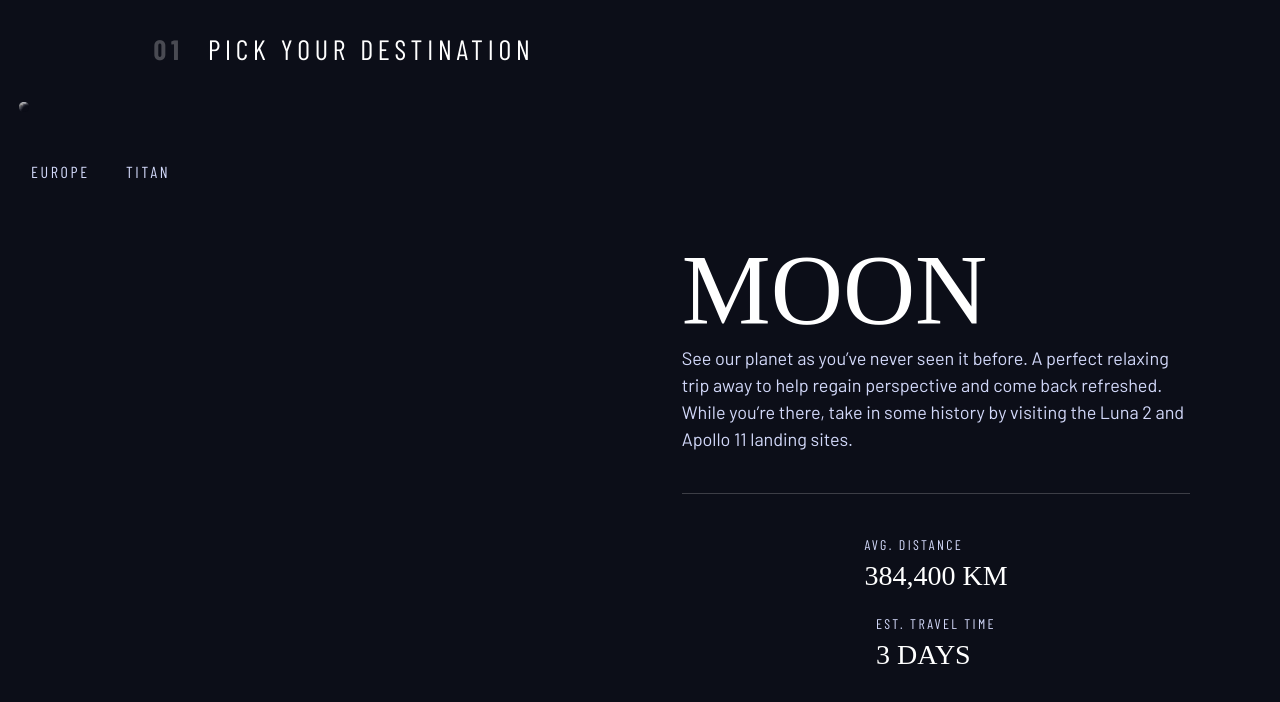
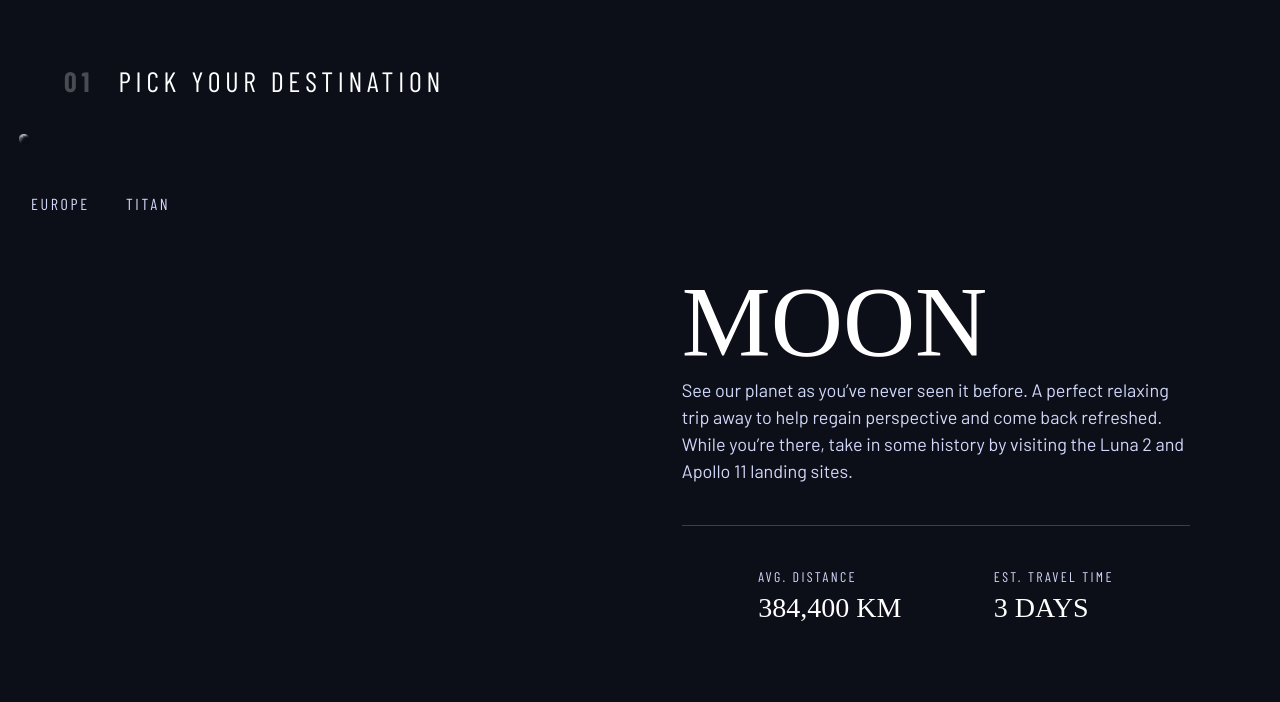
Before and after one commit to suzannepach/space-travel-website, a website built with webpack: page destination-moon.html in a window 1280 px wide. Shown: the part 130-832 px from the top of the page. Built offline with nearby package versions, Linux system fonts and the light colour scheme; a web font is replaced by a local one.

Commit message:
Added destination page layout for tablet

```diff
--- a/index.css
+++ b/index.css
@@ -545,7 +545,19 @@ body {
     margin-top: 2.5rem;
 }
 
-@media (min-width: 45rem) {
+@media (min-width: 35em) {
+    .numbered-title {
+        justify-self: start;
+        margin-top: 2rem;
+    }
+
+    .destination-meta {
+        flex-direction: row;
+        justify-content: space-evenly;
+    }
+}
+
+@media (min-width: 45em) {
     .grid-container {
         text-align: left;
         grid-template-columns: minmax(1rem,1fr) repeat(2, minmax(0, 40rem)) minmax(1rem,1fr);
```
